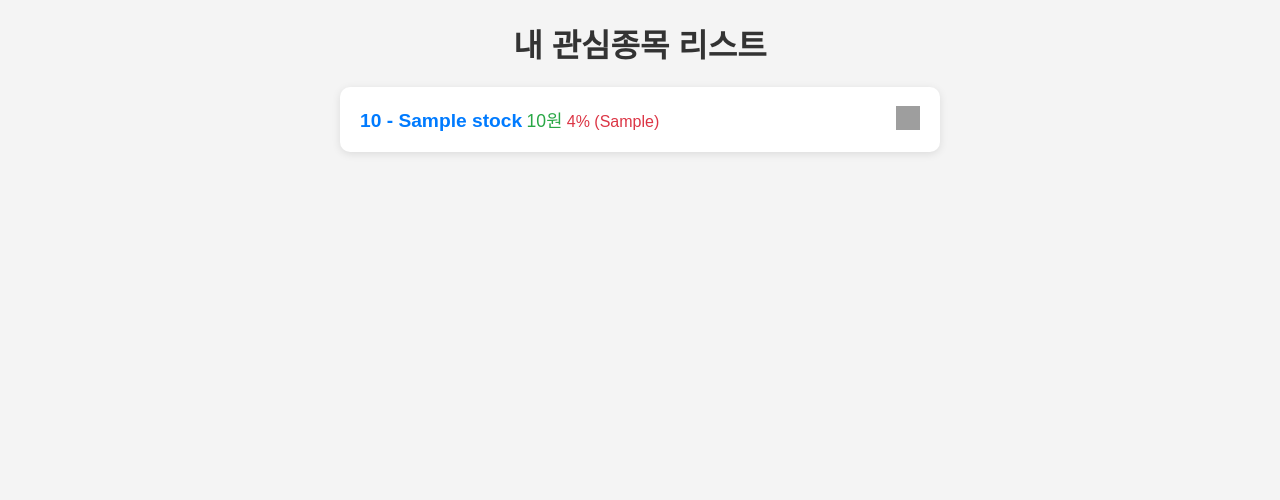
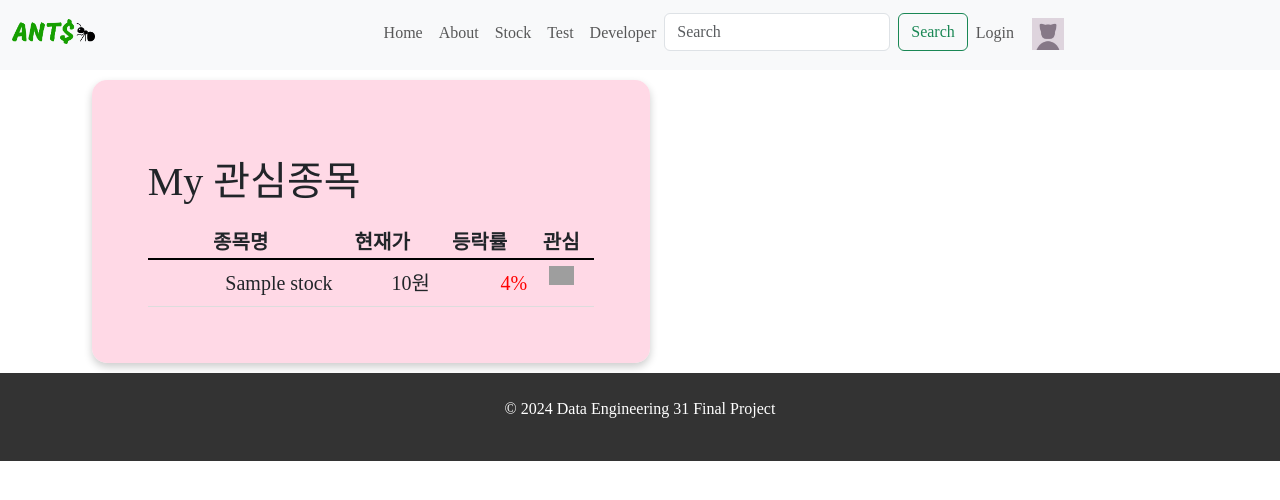
Before and after one commit to pladata-encore/DE31-final-team4, a Django app: template ants_final/templates/mypage/mypage.html in a window 1280 px wide. Shown: the top 500 px of the page. Run offline with Django 5.2, Linux system fonts and the light colour scheme; the template is opened without the code that fills it: most values are stand-ins (such as "Sample title", 1, 10 or a date in 2020); parts of the project's set-up code (start-up, migrations or seed data) failed here and were passed over; some web fonts are replaced; grey boxes are pictures that could not be loaded.

Commit message:
마이페이지 꾸미기

```diff
--- a/ants_final/templates/base.html
+++ b/ants_final/templates/base.html
@@ -5,7 +5,7 @@
     <!-- {% load static %} -->
     <meta charset="UTF-8">
     <meta name="viewport" content="width=device-width, initial-scale=1.0">
-    <title>{% block title %}Website Template{% endblock %}</title>
+    <title>{% block title %}{% endblock %}</title>
 
     <!-- Bootstrap CSS -->
     <link href="https://cdn.jsdelivr.net/npm/bootstrap@5.3.0/dist/css/bootstrap.min.css" rel="stylesheet">
@@ -13,9 +13,9 @@
     <!-- Custom CSS -->
     <link rel="stylesheet" href="{% static 'css/style.css' %}">
 </head>
-<body style="font-family: Lobster;">
+<body>
     <!-- Navigation Bar -->
-    <nav class="navbar navbar-expand-lg bg-body-tertiary fixed-top" style="padding-top: 10px; padding-bottom: 0px;" >
+    <nav class="navbar navbar-expand-lg bg-body-tertiary fixed-top" style="padding-top: 10px; padding-bottom: 0px; font-family: Lobster;" >
         <div class="container-fluid" style="margin-top: 3px;">
             <a class="navbar-brand" href="{% url 'home' %}">
                 <img src="{% static 'images/logo.png' %}" alt="ANTS Logo" style="height: 25px;">
--- a/ants_final/templates/mypage/mypage.html
+++ b/ants_final/templates/mypage/mypage.html
@@ -1,10 +1,12 @@
+{% extends 'base.html' %}
+
 <!DOCTYPE html>
 <html lang="ko">
 {% load static %}
 <head>
     <meta charset="UTF-8">
     <meta name="viewport" content="width=device-width, initial-scale=1.0">
-    <title>내 관심종목 리스트</title>
+    {% block title %}마이 뻬이보릿 스탁~❤️{% endblock %}
     <style>
         body {
             font-family: 'Arial', sans-serif;
@@ -34,7 +36,7 @@
             box-shadow: 0 2px 8px rgba(0, 0, 0, 0.1);
             display: flex;
             justify-content: space-between;
-            align-items: center;
+            align-items: left;
             position: relative;
             overflow: hidden; /* 내용이 벗어나지 않도록 설정 */
         }
@@ -45,52 +47,100 @@
             transition: all 0.3s ease;
         }
 
-        .stock-code {
-            font-weight: bold;
-            font-size: 1.2em;
-            color: #007bff;
+        .stock-info {
+            display: flex;
+            align-items: left;
+            width: 100%;
+            justify-content: space-between; /* 텍스트와 이미지를 양쪽으로 정렬 */
         }
-
-        .stock-price {
-            font-size: 1.1em;
-            color: #28a745;
-        }
-
-        .stock-rate {
-            color: #dc3545;
+        .stock-details {
+            display: flex;
+            flex-direction: column;
+            margin-right: 20px; /* 이미지와 텍스트 사이의 여백 */
         }
 
         .stock-remove {
-            position: absolute;
-            right: 20px; /* 위치 조정 */
-            top: 50%; /* 중앙 정렬 */
-            transform: translateY(-50%);
+            display: flex;
+            align-items: center;
+        }
+        .container {
+            width: 50%;
+            height: 400px; /* 고정된 높이 */
+            margin: 20px auto;
+            padding: 5%;
+            background-color: rgba(255, 208, 224, 0.8);
+            border-radius: 15px;
+            box-shadow: 0 4px 8px rgba(0, 0, 0, 0.2);
+            overflow-y: auto; /* 세로 방향으로 스크롤 활성화 */
         }
 
-        .stock-remove img {
-            width: 24px; /* 크기 조정 */
-            height: 24px; /* 크기 조정 */
+        .content {
+            width: 500px; /* 내용 영역의 너비 */
+            height: 500px; /* 내용 영역의 높이 */
+            background: #f0f0f0; /* 배경색 */
+            /* 추가적인 스타일 필요에 따라 추가 */
         }
     </style>
 </head>
-<body>
+{% block content %}
+<body style="font-family: NanumSquareRoundB;">
+    <div class="container">
+        <div class="content">
+            <div style="width: 50%; margin: 0 auto; background-color: rgba(255, 208, 224, 0.8); padding: 5%; border-radius: 15px; box-shadow: 0 4px 8px rgba(0, 0, 0, 0.2); margin: 10px;">
+                <h1 style="margin-top: 5%;">My 관심종목</h1>
+                <table style="width: 100%; border-collapse: collapse; font-size: 20px;">
+                    <thead>
+                        <tr style="border-bottom: 2px solid black;">
+                            <th style="text-align: center;">종목명</th>
+                            <th style="text-align: center;">현재가</th>
+                            <th style="text-align: center;">등락률</th>
+                            <th style="text-align: center;">관심</th>
+                        </tr>
+                    </thead>
+                    <tbody>
+                        {% for stock in stock_info %}
+                        <tr style="border-bottom: 1px solid #ddd; text-align: right;">
+                            <td>{{ stock.name }}</td>
+                            <td>{{ stock.current_price }}원</td>
+                            <td>
+                                {% if stock.UpDownRate > 0 %}
+                                    <span style="color: red;">{{ stock.UpDownRate }}%</span>
+                                {% elif stock.UpDownRate == 0 %}
+                                    <span>{{ stock.UpDownRate }}%</span>
+                                {% else %}
+                                    <span style="color: blue;">{{ stock.UpDownRate }}%</span>
+                                {% endif %}
+                            </td>
+                            <td style="text-align: center;">
+                                <a href="{% url 'remove_stock' stock.stock_code %}">
+                                  <img src="{% static 'images/star.png' %}" alt="Remove" style="width: 25px; margin-top: 5px;"/>
+                                </a>
+                            </td>
+                        </tr>
+                        {% endfor %}
+                    </tbody>
+                </table>
+            </div>
+        </div>
+    </div>
+    <script>
+        function formatNumber(number) {
+            return number.toLocaleString('ko-KR') + '원';
+        }
 
-<h1>내 관심종목 리스트</h1>
-<ul class="stock-list">
-    {% for stock in stock_info %}
-    <li>
-        <div class="stock-details">
-            <span class="stock-code">{{ stock.stock_code }} - {{ stock.name }}</span>
-            <span class="stock-price">{{ stock.current_price }}원</span>
-            <span class="stock-rate">{{ stock.UpDownRate }}% ({{ stock.UpDownPoint }})</span>
-        </div>
-        <!-- 클릭 시 관심 종목에서 제거하는 버튼 -->
-        <a href="{% url 'remove_stock' stock.stock_code %}" class="stock-remove">
-          <img src="{% static 'images/star.png' %}" alt="Remove"/>
-        </a>
-    </li>
-    {% endfor %}
-</ul>
+        document.addEventListener('DOMContentLoaded', () => {
+            const elements = document.querySelectorAll('.price');
+            elements.forEach(element => {
+                let rawValue = element.textContent.trim();
+                // 콘솔 로그로 값 확인
+                console.log('Original Value:', rawValue);
+                rawValue = parseFloat(rawValue.replace(/[^0-9.]/g, ''));
+                console.log('Parsed Value:', rawValue);
+                element.textContent = formatNumber(rawValue);
+            });
+        });
+    </script>
+</body>
 
-</body>
+{% endblock %}
 </html>
```
